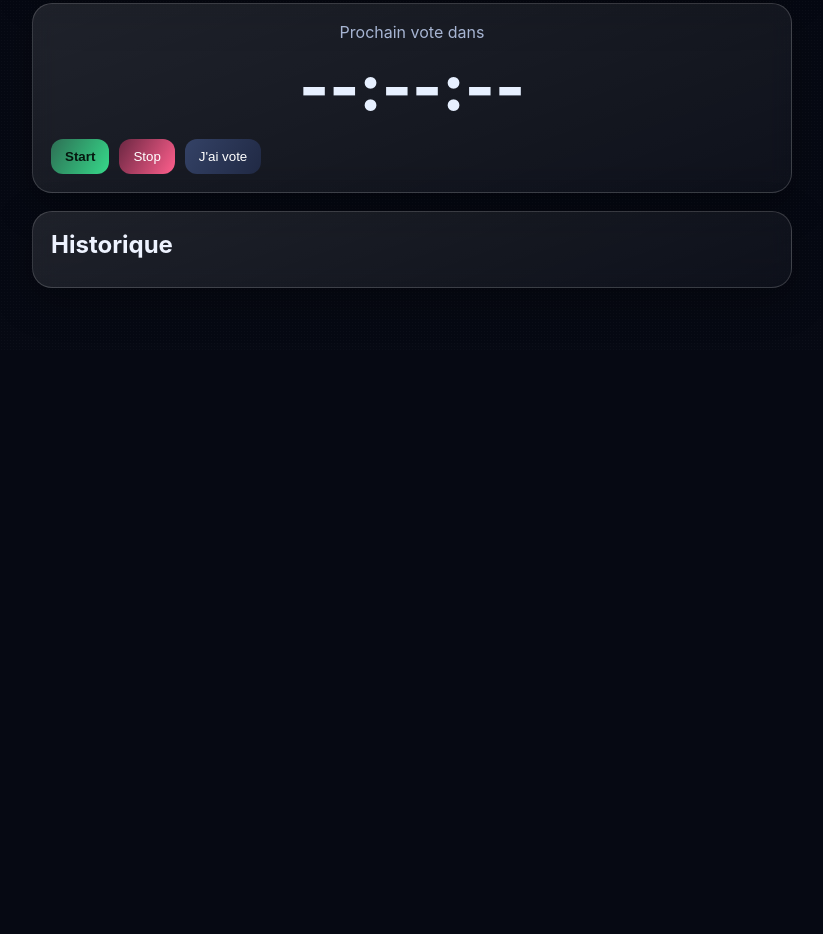
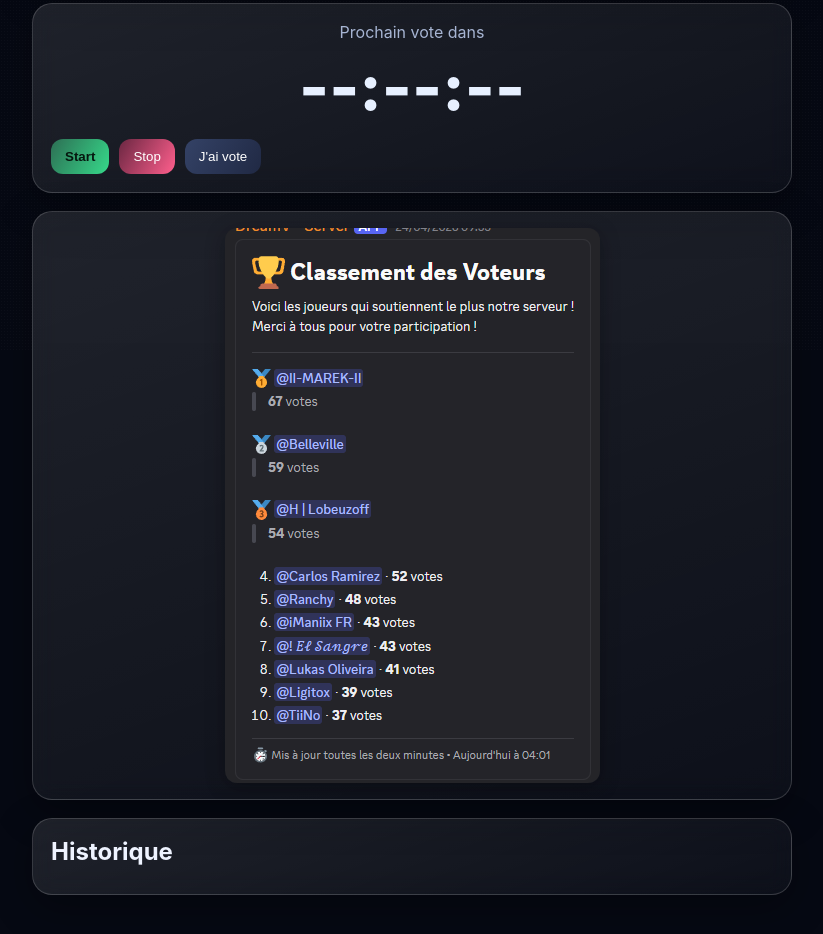
Before and after one commit to Geoffrey-COUTANT/Auto-vote, a website: page public/index.html in a window 1280 px wide. Shown: the part 450-1384 px from the top of the page, without its empty margins (228-1051 px from the left). Before the commit the page ends 832 px from the top, so only its background shows below. Drawn offline with Linux system fonts and the light colour scheme; no server answers.

```diff
--- a/public/index.html
+++ b/public/index.html
@@ -73,6 +73,10 @@
         </div>
       </section>
 
+      <section class="glass panel" style="display: flex; justify-content: center; align-items: center; padding: 1rem;">
+        <img src="./image/tableau.png" alt="Tableau" style="max-width: 100%; border-radius: 12px; box-shadow: 0 4px 20px rgba(0,0,0,0.3);" />
+      </section>
+
       <section class="glass panel">
         <h2>Historique</h2>
         <ul id="history" class="history"></ul>
```
Also changed, not shown: public/image/tableau.png (added).
